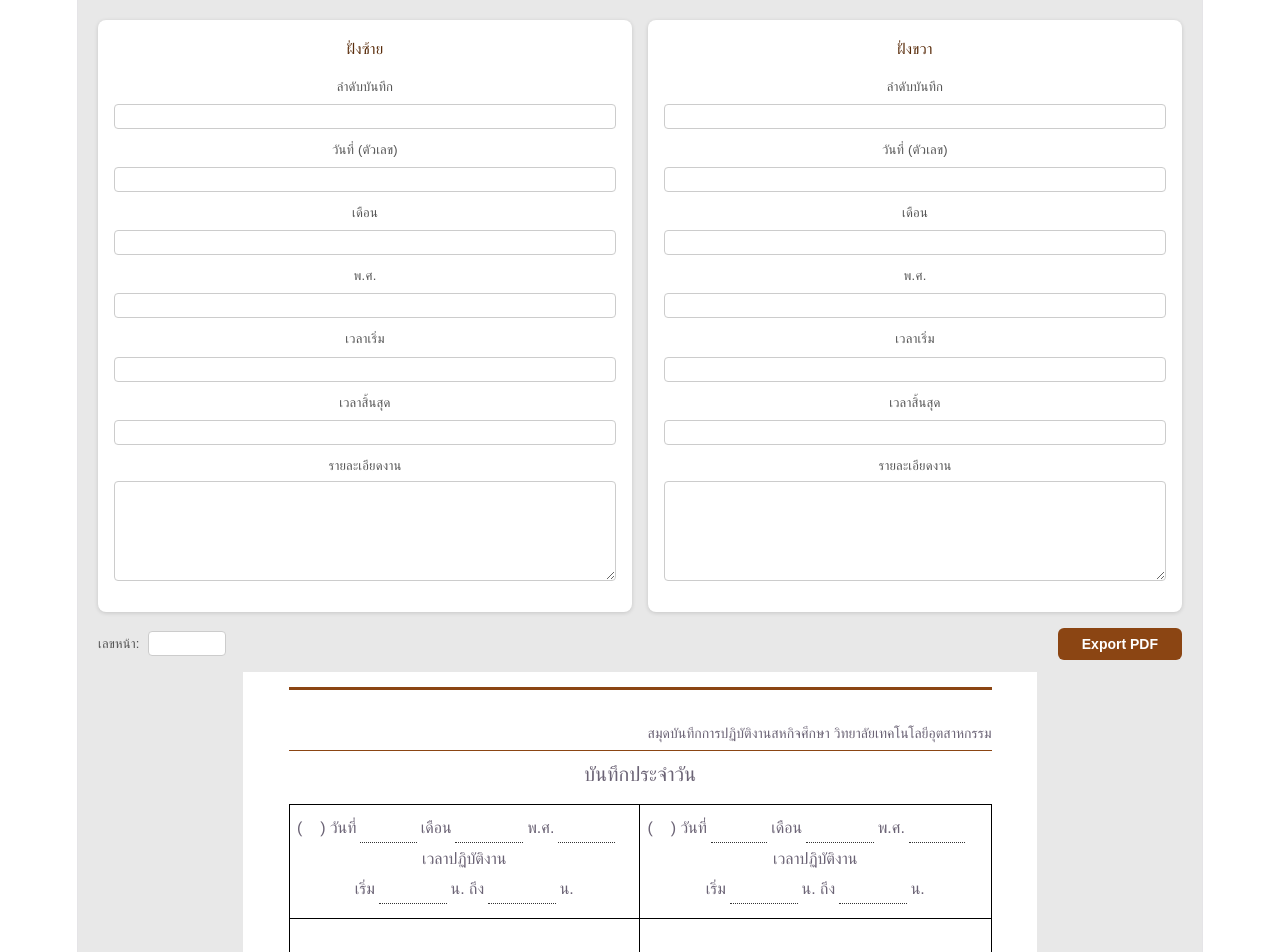
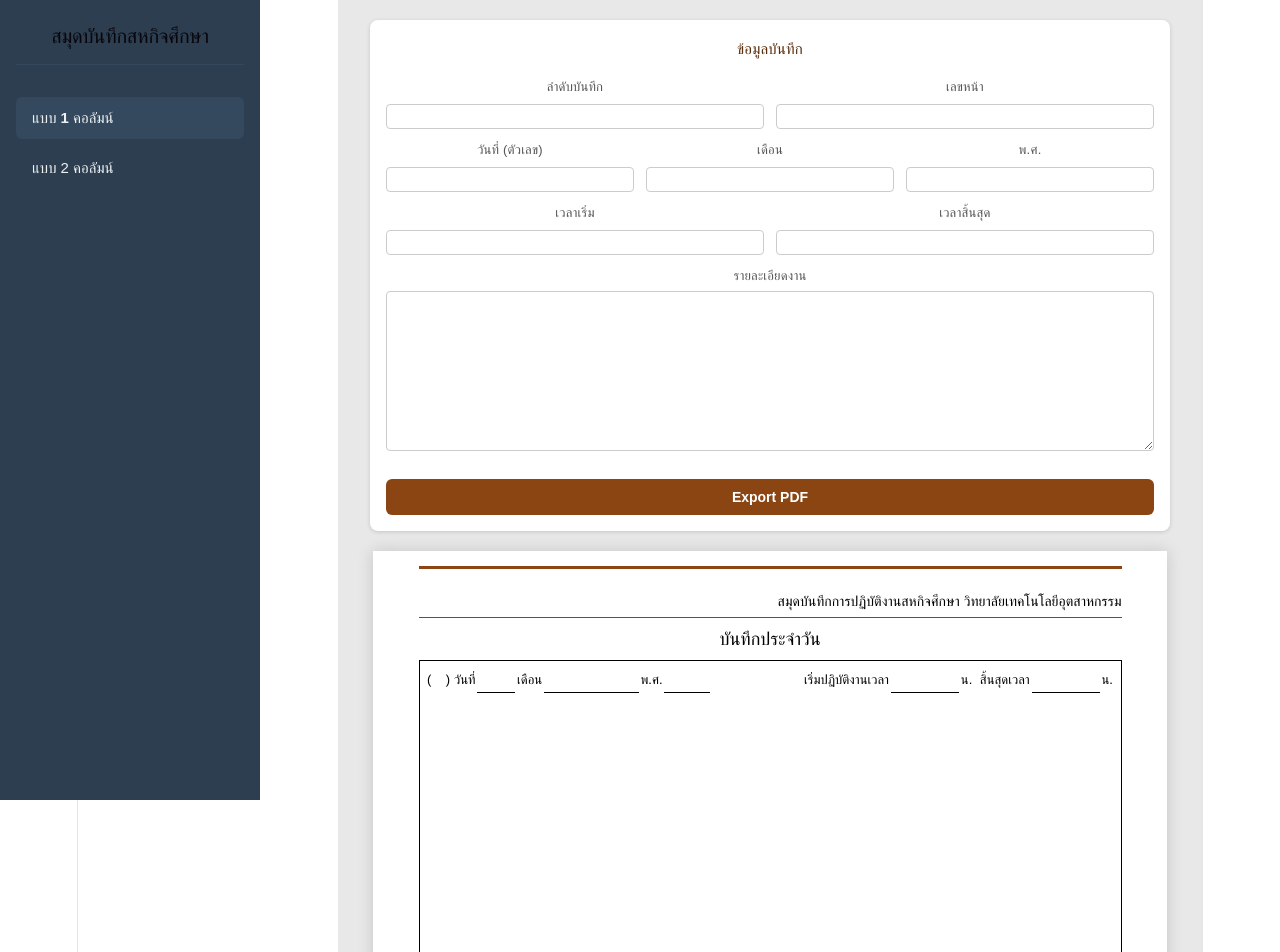
Before and after one commit to Tanongsak-BKK/training, a React (Vite) app: page / in a window 1280 px wide. Shown: the top 952 px of the page. Built offline with nearby package versions, Linux system fonts and the light colour scheme.

Commit message:
update page

```diff
--- a/src/App.jsx
+++ b/src/App.jsx
@@ -1,11 +1,72 @@
+import { useState } from 'react'
 import './App.css'
 import DailySingleColumnPage from './page/DailySingleColumnPage'
+import DailyTwoColumnPage from './page/DailyTwoColumnPage'
 
 function App() {
+  const [currentPage, setCurrentPage] = useState('single')
+
+  const sidebarStyle = {
+    width: '260px',
+    backgroundColor: '#2c3e50',
+    color: '#ecf0f1',
+    height: '100vh',
+    padding: '24px 16px',
+    boxSizing: 'border-box',
+    display: 'flex',
+    flexDirection: 'column',
+    gap: '8px',
+    position: 'fixed',
+    left: 0,
+    top: 0
+  }
+
+  const mainContentStyle = {
+    marginLeft: '260px',
+    minHeight: '100vh',
+    width: 'calc(100% - 260px)'
+  }
+
+  const buttonStyle = (isActive) => ({
+    padding: '12px 16px',
+    backgroundColor: isActive ? '#34495e' : 'transparent',
+    color: '#ecf0f1',
+    border: 'none',
+    textAlign: 'left',
+    cursor: 'pointer',
+    borderRadius: '6px',
+    fontSize: '15px',
+    transition: 'background-color 0.2s',
+    fontWeight: isActive ? 'bold' : 'normal'
+  })
+
   return (
-    <>
-      <DailySingleColumnPage />
-    </>
+    <div style={{ display: 'flex', minHeight: '100vh' }}>
+      {/* Sidebar */}
+      <div style={sidebarStyle}>
+        <h2 style={{ margin: '0 0 24px 0', fontSize: '20px', borderBottom: '1px solid #34495e', paddingBottom: '16px' }}>
+          สมุดบันทึกสหกิจศึกษา
+        </h2>
+        <button
+          style={buttonStyle(currentPage === 'single')}
+          onClick={() => setCurrentPage('single')}
+        >
+          แบบ 1 คอลัมน์
+        </button>
+        <button
+          style={buttonStyle(currentPage === 'two')}
+          onClick={() => setCurrentPage('two')}
+        >
+          แบบ 2 คอลัมน์
+        </button>
+      </div>
+
+      {/* Main Content */}
+      <div style={mainContentStyle}>
+        {currentPage === 'single' && <DailySingleColumnPage />}
+        {currentPage === 'two' && <DailyTwoColumnPage />}
+      </div>
+    </div>
   )
 }
 
--- a/src/page/DailySingleColumnPage.jsx
+++ b/src/page/DailySingleColumnPage.jsx
@@ -14,57 +14,50 @@ export default function DailySingleColumnPage() {
     work: "",
   });
 
-  const [leftData, setLeftData] = useState(emptyData());
-  const [rightData, setRightData] = useState(emptyData());
+  const [data, setData] = useState(emptyData());
 
   const exportPDF = () => {
-    // dynamically load html2pdf
+    const filename = data.recordNo ? `บันทึกประจำวัน_ลำดับที่_${data.recordNo}.pdf` : "บันทึกประจำวัน.pdf";
+
+    const runExport = () => {
+      const element = pdfRef.current;
+      const opt = {
+        margin: 0,
+        filename: filename,
+        image: { type: "jpeg", quality: 1 },
+        html2canvas: {
+          scale: 3, // Increased scale for better clarity
+          useCORS: true,
+          logging: false,
+          letterRendering: true,
+          scrollY: 0,
+          scrollX: 0,
+        },
+        jsPDF: { unit: "mm", format: "a4", orientation: "portrait" },
+        pagebreak: { mode: 'avoid-all' }
+      };
+      window.html2pdf().set(opt).from(element).save();
+    };
+
+    if (window.html2pdf) {
+      runExport();
+    } else {
+      // Load Font if not exists
+      if (!document.getElementById("font-sarabun")) {
         const link = document.createElement("link");
+        link.id = "font-sarabun";
         link.href = "https://fonts.googleapis.com/css2?family=Sarabun:wght@400;700&display=swap";
         link.rel = "stylesheet";
         document.head.appendChild(link);
+      }
 
+      // Load html2pdf script
       const script = document.createElement("script");
-    script.src =
-      "https://cdnjs.cloudflare.com/ajax/libs/html2pdf.js/0.10.1/html2pdf.bundle.min.js";
-    script.onload = () => {
-      const element = pdfRef.current;
-      const opt = {
-        margin: 0,
-        filename: "daily-record.pdf",
-        image: { type: "jpeg", quality: 1 },
-        html2canvas: {
-          scale: 2,
-          useCORS: true,
-          logging: false,
-          scrollY: 0,
-          scrollX: 0
-        },
-        jsPDF: { unit: "mm", format: "a4", orientation: "portrait" },
+      script.src = "https://cdnjs.cloudflare.com/ajax/libs/html2pdf.js/0.10.1/html2pdf.bundle.min.js";
+      script.onload = runExport;
+      document.head.appendChild(script);
+    }
   };
-      window.html2pdf().set(opt).from(element).save();
-    };
-    document.head.appendChild(script);
-  };
-
-  const inputStyle = {
-    border: "none",
-    borderBottom: "1px dotted #333",
-    outline: "none",
-    background: "transparent",
-    fontFamily: "inherit",
-    fontSize: "inherit",
-    width: "100%",
-    padding: "0 2px",
-  };
-
-  const inlineInput = (val, onChange, w = "60px") => (
-    <input
-      value={val}
-      onChange={(e) => onChange(e.target.value)}
-      style={{ ...inputStyle, display: "inline-block", width: w }}
-    />
-  );
 
   const formInput = (label, val, onChange, type = "text") => (
     <div style={{ marginBottom: 8 }}>
@@ -93,7 +86,7 @@ export default function DailySingleColumnPage() {
         {label}
       </label>
       <textarea
-        rows={6}
+        rows={10}
         value={val}
         onChange={(e) => onChange(e.target.value)}
         style={{
@@ -112,48 +105,29 @@ export default function DailySingleColumnPage() {
   return (
     <div style={{ padding: 20, background: "#e8e8e8", minHeight: "100vh", fontFamily: "sans-serif" }}>
       {/* ===== FORM ===== */}
-      <div style={{ display: "grid", gridTemplateColumns: "1fr 1fr", gap: 16, marginBottom: 16 }}>
-        {/* LEFT FORM */}
+      <div style={{ maxWidth: "800px", margin: "0 auto 20px" }}>
         <div style={{ background: "#fff", padding: 16, borderRadius: 8, boxShadow: "0 1px 4px rgba(0,0,0,.15)" }}>
-          <h3 style={{ margin: "0 0 12px", fontSize: 15, color: "#5a2d0c" }}>ฝั่งซ้าย</h3>
-          {formInput("ลำดับบันทึก", leftData.recordNo, (v) => setLeftData({ ...leftData, recordNo: v }))}
-          {formInput("วันที่ (ตัวเลข)", leftData.date, (v) => setLeftData({ ...leftData, date: v }))}
-          {formInput("เดือน", leftData.month, (v) => setLeftData({ ...leftData, month: v }))}
-          {formInput("พ.ศ.", leftData.year, (v) => setLeftData({ ...leftData, year: v }))}
-          {formInput("เวลาเริ่ม", leftData.startTime, (v) => setLeftData({ ...leftData, startTime: v }))}
-          {formInput("เวลาสิ้นสุด", leftData.endTime, (v) => setLeftData({ ...leftData, endTime: v }))}
-          {formTextarea("รายละเอียดงาน", leftData.work, (v) => setLeftData({ ...leftData, work: v }))}
+          <h3 style={{ margin: "0 0 12px", fontSize: 15, color: "#5a2d0c" }}>ข้อมูลบันทึก</h3>
+          <div style={{ display: "grid", gridTemplateColumns: "1fr 1fr", gap: 12 }}>
+            {formInput("ลำดับบันทึก", data.recordNo, (v) => setData({ ...data, recordNo: v }))}
+            {formInput("เลขหน้า", data.page, (v) => setData({ ...data, page: v }))}
           </div>
+          <div style={{ display: "grid", gridTemplateColumns: "1fr 1fr 1fr", gap: 12 }}>
+            {formInput("วันที่ (ตัวเลข)", data.date, (v) => setData({ ...data, date: v }))}
+            {formInput("เดือน", data.month, (v) => setData({ ...data, month: v }))}
+            {formInput("พ.ศ.", data.year, (v) => setData({ ...data, year: v }))}
+          </div>
+          <div style={{ display: "grid", gridTemplateColumns: "1fr 1fr", gap: 12 }}>
+            {formInput("เวลาเริ่ม", data.startTime, (v) => setData({ ...data, startTime: v }))}
+            {formInput("เวลาสิ้นสุด", data.endTime, (v) => setData({ ...data, endTime: v }))}
+          </div>
+          {formTextarea("รายละเอียดงาน", data.work, (v) => setData({ ...data, work: v }))}
 
-        {/* RIGHT FORM */}
-        <div style={{ background: "#fff", padding: 16, borderRadius: 8, boxShadow: "0 1px 4px rgba(0,0,0,.15)" }}>
-          <h3 style={{ margin: "0 0 12px", fontSize: 15, color: "#5a2d0c" }}>ฝั่งขวา</h3>
-          {formInput("ลำดับบันทึก", rightData.recordNo, (v) => setRightData({ ...rightData, recordNo: v }))}
-          {formInput("วันที่ (ตัวเลข)", rightData.date, (v) => setRightData({ ...rightData, date: v }))}
-          {formInput("เดือน", rightData.month, (v) => setRightData({ ...rightData, month: v }))}
-          {formInput("พ.ศ.", rightData.year, (v) => setRightData({ ...rightData, year: v }))}
-          {formInput("เวลาเริ่ม", rightData.startTime, (v) => setRightData({ ...rightData, startTime: v }))}
-          {formInput("เวลาสิ้นสุด", rightData.endTime, (v) => setRightData({ ...rightData, endTime: v }))}
-          {formTextarea("รายละเอียดงาน", rightData.work, (v) => setRightData({ ...rightData, work: v }))}
-        </div>
-      </div>
-
-      {/* Page number field */}
-      <div style={{ marginBottom: 12, display: "flex", alignItems: "center", gap: 8 }}>
-        <label style={{ fontSize: 13, color: "#555" }}>เลขหน้า:</label>
-        <input
-          value={leftData.page}
-          onChange={(e) => {
-            setLeftData({ ...leftData, page: e.target.value });
-            setRightData({ ...rightData, page: e.target.value });
-          }}
-          style={{ border: "1px solid #ccc", borderRadius: 4, padding: "4px 8px", width: 60, fontSize: 13 }}
-        />
           <button
             onClick={exportPDF}
             style={{
-            marginLeft: "auto",
-            padding: "8px 24px",
+              marginTop: 12,
+              padding: "10px 24px",
               background: "#8b4513",
               color: "#fff",
               border: "none",
@@ -161,25 +135,29 @@ export default function DailySingleColumnPage() {
               cursor: "pointer",
               fontSize: 14,
               fontWeight: "bold",
+              width: "100%"
             }}
           >
             Export PDF
           </button>
         </div>
+      </div>
 
       {/* ===== PDF PREVIEW ===== */}
+      <div style={{ display: "flex", justifyContent: "center", paddingBottom: "40px" }}>
         <div
           ref={pdfRef}
           style={{
             width: "210mm",
-          height: "297mm",
+            height: "296mm",
             background: "#fff",
-          margin: "0 auto",
             padding: "4mm 12mm 12mm",
             boxSizing: "border-box",
+            boxShadow: "0 0 15px rgba(0,0,0,0.15)",
             fontFamily: "'Sarabun', sans-serif",
             position: "relative",
             fontSize: "16px",
+            color: "#000",
             overflow: "hidden",
             textRendering: "geometricPrecision",
             WebkitFontSmoothing: "antialiased",
@@ -188,11 +166,11 @@ export default function DailySingleColumnPage() {
         >
           {/* PAGE NUMBER top-right */}
           <div style={{ position: "absolute", top: "7mm", right: "12mm", fontSize: "16px", lineHeight: 1 }}>
-          {leftData.page}
+            {data.page}
           </div>
 
           {/* HEADER LINE 1 – thin brown top bar */}
-        <div style={{ borderTop: "3px solid #8b4513", marginBottom: "8mm" }} />
+          <div style={{ borderTop: "3px solid #8b4513", marginBottom: "5mm" }} />
 
           {/* HEADER TEXT */}
           <div style={{ textAlign: "right", fontSize: "14px", marginBottom: "1mm" }}>
@@ -200,72 +178,71 @@ export default function DailySingleColumnPage() {
           </div>
 
           {/* SECOND LINE */}
-        <div style={{ borderTop: "1.5px solid #8b4513", marginBottom: "3mm" }} />
+          <div style={{ borderTop: "1.5px solid #8b4513", marginBottom: "2mm" }} />
 
           {/* TITLE */}
-        <div style={{ textAlign: "center", fontSize: "20px", fontWeight: "bold", marginBottom: "4mm" }}>
+          <div style={{ textAlign: "center", fontSize: "18px", fontWeight: "bold", marginBottom: "2mm" }}>
             บันทึกประจำวัน
           </div>
 
 
-        {/* TWO COLUMN TABLE */}
+          {/* SINGLE COLUMN TABLE */}
           <div
             style={{
-            display: "grid",
-            gridTemplateColumns: "1fr 1fr",
               border: "1px solid #000",
             }}
           >
-          {/* Row 1: Info */}
-          <ColumnInfo data={leftData} isLeft={true} />
-          <ColumnInfo data={rightData} isLeft={false} />
+            {/* Row 1: Info Line */}
+            <ColumnInfo data={data} />
 
-          {/* Row 2: Lined Area */}
-          <ColumnLined data={leftData} isLeft={true} />
-          <ColumnLined data={rightData} isLeft={false} />
-
-          {/* Row 3: Signature Area */}
-          <div style={{ height: "45mm", borderTop: "1px solid #000", borderRight: "1px solid #000" }}></div>
-          <div style={{ height: "45mm", borderTop: "1px solid #000" }}></div>
+            {/* Row 2: Sketch Area (Empty Box) */}
+            <div style={{ height: "140mm", borderBottom: "1px solid #000", position: "relative" }}>
             </div>
 
-        {/* BOTTOM CAPTION */}
-        <div style={{ position: "absolute", bottom: "10mm", left: 0, right: 0, textAlign: "center", fontSize: "16px" }}>
-          แสดงภาพสเก็ตช์ ภาพถ่าย หรือชิ้นงาน แบบงาน
+            {/* Row 3: Lined Area */}
+            <ColumnLined data={data} />
+          </div>
         </div>
       </div>
     </div>
   );
 }
 
-function ColumnInfo({ data, isLeft }) {
-  const dotLine = (width = "40mm", value = "") => (
-    <span style={{ display: "inline-block", width, borderBottom: "1px dotted #333", textAlign: "center", margin: "0 1mm", verticalAlign: "bottom" }}>
+function ColumnInfo({ data }) {
+  const dotLine = (width = "20mm", value = "") => (
+    <span style={{ display: "inline-block", width, borderBottom: "1px solid #000", textAlign: "center", margin: "0 0.5mm", verticalAlign: "bottom", minHeight: "1.2em" }}>
       {value || "\u00a0"}
     </span>
   );
   return (
-    <div style={{ padding: "3mm 2mm", borderRight: isLeft ? "1px solid #000" : "none", fontSize: "16px", height: "30mm", boxSizing: "border-box" }}>
-      <div style={{ display: "flex", whiteSpace: "nowrap", alignItems: "center", marginBottom: "1mm" }}>
-        ( {data.recordNo || "\u00a0\u00a0"} ) วันที่{dotLine("15mm", data.date)}เดือน{dotLine("18mm", data.month)}พ.ศ.{dotLine("15mm", data.year)}
+    <div style={{ padding: "1.5mm 2mm", fontSize: "13px" }}>
+      <div style={{ display: "flex", flexWrap: "wrap", alignItems: "center", justifyContent: "space-between" }}>
+        <div style={{ display: "flex", alignItems: "center", flexWrap: "wrap", marginBottom: "2px" }}>
+          <span style={{ marginRight: "1mm" }}>( {data.recordNo || "\u00a0\u00a0"} )</span>
+          <span>วันที่</span>{dotLine("10mm", data.date)}
+          <span>เดือน</span>{dotLine("25mm", data.month)}
+          <span>พ.ศ.</span>{dotLine("12mm", data.year)}
         </div>
-      <div style={{ textAlign: "center", fontWeight: "bold", margin: "1mm 0" }}>เวลาปฏิบัติงาน</div>
-      <div style={{ display: "flex", justifyContent: "center", alignItems: "center" }}>
-        เริ่ม{dotLine("18mm", data.startTime)}น. ถึง{dotLine("18mm", data.endTime)}น.
+        <div style={{ display: "flex", alignItems: "center", flexWrap: "wrap", marginBottom: "2px" }}>
+          <span style={{ marginLeft: "1mm" }}>เริ่มปฏิบัติงานเวลา</span>{dotLine("18mm", data.startTime)}
+          <span>น.</span>
+          <span style={{ marginLeft: "2mm" }}>สิ้นสุดเวลา</span>{dotLine("18mm", data.endTime)}
+          <span>น.</span>
+        </div>
       </div>
     </div>
   );
 }
 
-function ColumnLined({ data, isLeft }) {
-  const LINE_H = "8mm";
-  const LINE_COUNT = 18;
+function ColumnLined({ data }) {
+  const LINE_H = "8.5mm";
+  const LINE_COUNT = 10;
   const lines = data.work ? data.work.split("\n") : [];
   return (
-    <div style={{ borderTop: "1px solid #000", borderRight: isLeft ? "1px solid #000" : "none", padding: "0 3mm", minHeight: "150mm", boxSizing: "border-box" }}>
+    <div style={{ padding: "0 4mm", minHeight: "85mm", boxSizing: "border-box" }}>
       {Array.from({ length: LINE_COUNT }).map((_, i) => (
-        <div key={i} style={{ height: LINE_H, borderBottom: "1px dotted #aaa", display: "flex", alignItems: "flex-end", paddingBottom: "1mm" }}>
-          <span style={{ fontSize: "16px", whiteSpace: "pre" }}>{lines[i] || ""}</span>
+        <div key={i} style={{ height: LINE_H, borderBottom: i === LINE_COUNT - 1 ? "none" : "1px dotted #333", display: "flex", alignItems: "flex-end", paddingBottom: "1mm" }}>
+          <span style={{ fontSize: "15px", whiteSpace: "pre" }}>{lines[i] || ""}</span>
         </div>
       ))}
     </div>
```
Also changed, not shown: src/page/DailyTwoColumnPage.jsx (+43 -27 lines). Lines whose indentation alone changed are shown as unchanged.
